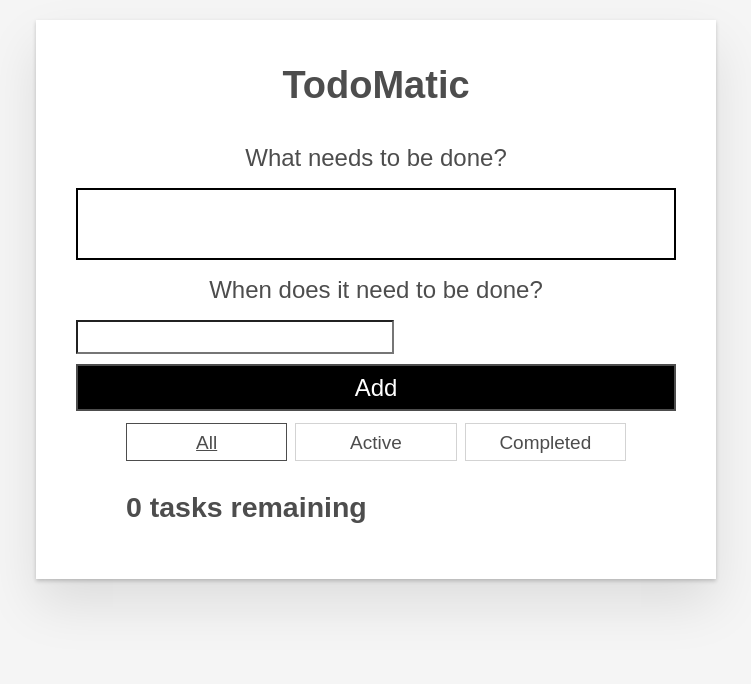
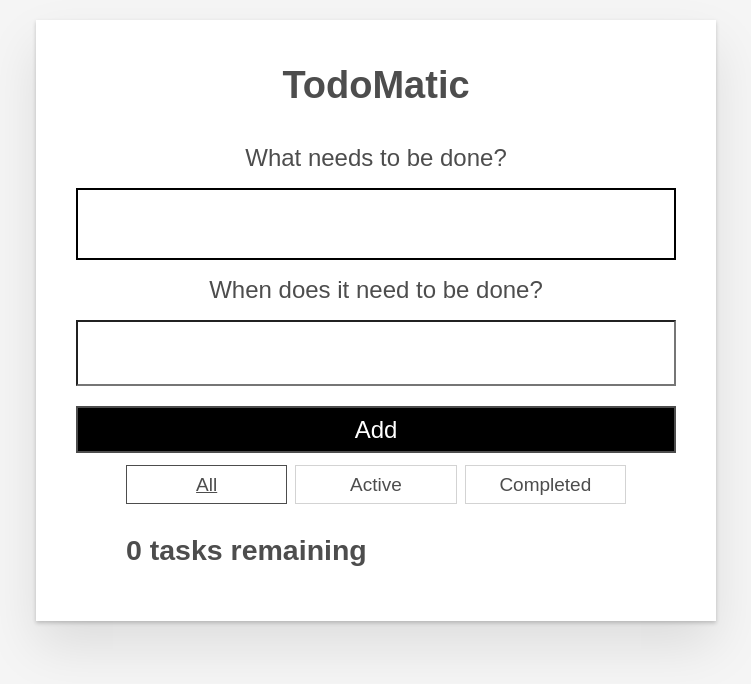
Before and after one commit to helwigmj/todo-app, a React (Create React App) app: page / in a window 1280 px wide. Shown: the top 684 px of the page, without its empty margins (264-1015 px from the left). Built offline with nearby package versions, Linux system fonts and the light colour scheme.

Commit message:
datepicker styling

```diff
--- a/src/index.css
+++ b/src/index.css
@@ -290,3 +290,16 @@ body {
 .c-cb > input[type="checkbox"]:checked + label::after {
   opacity: 1;
 }
+
+.react-datepicker-wrapper,
+.react-datepicker__input-container,
+.react-datepicker__input-container input {
+    display: inline-block;
+    width: 100%;
+    font-size: 1.9rem;
+}
+
+.react-datepicker__input-container input {
+  padding: 2rem;
+  margin-bottom: 1rem;
+}
```
